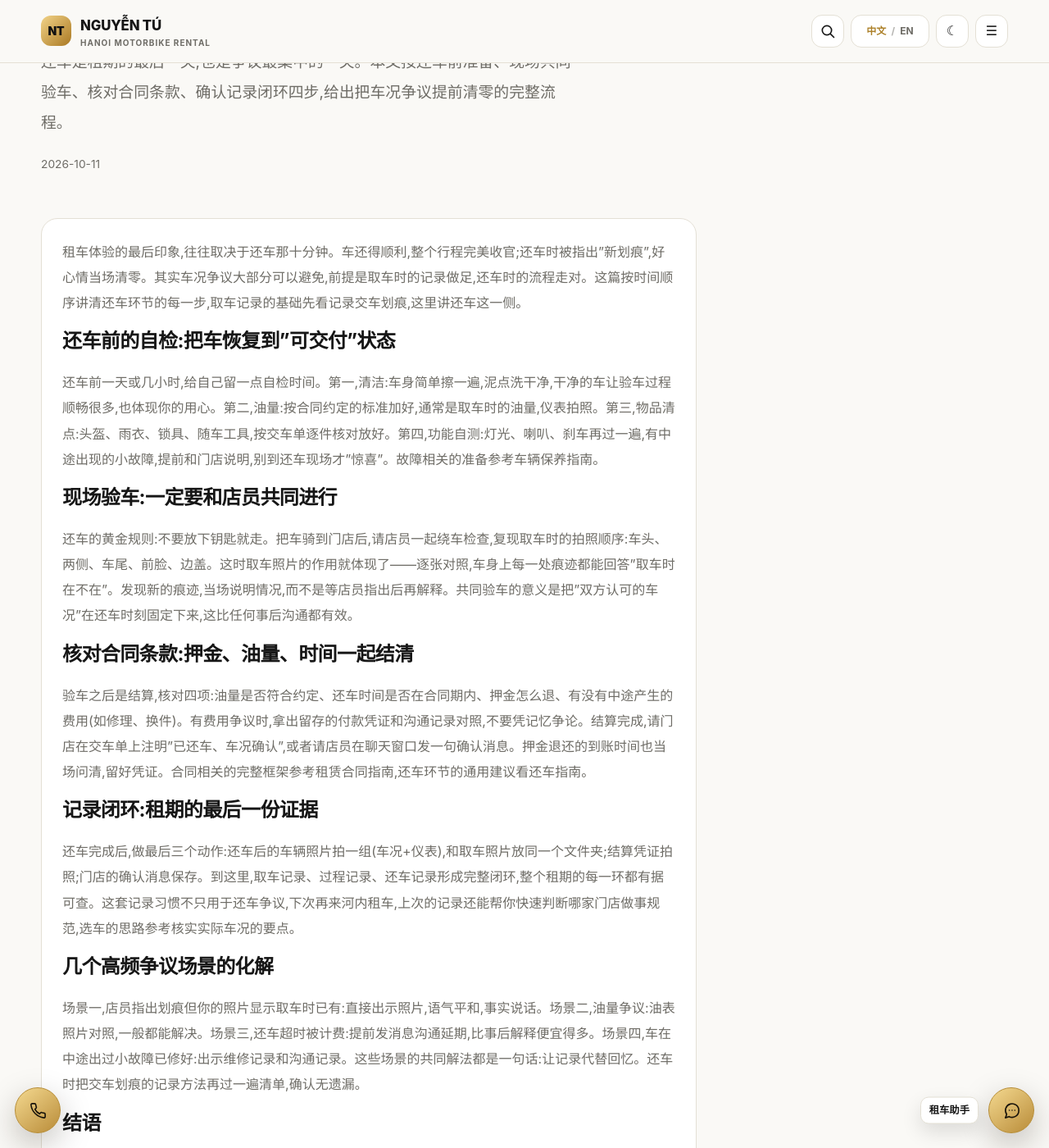
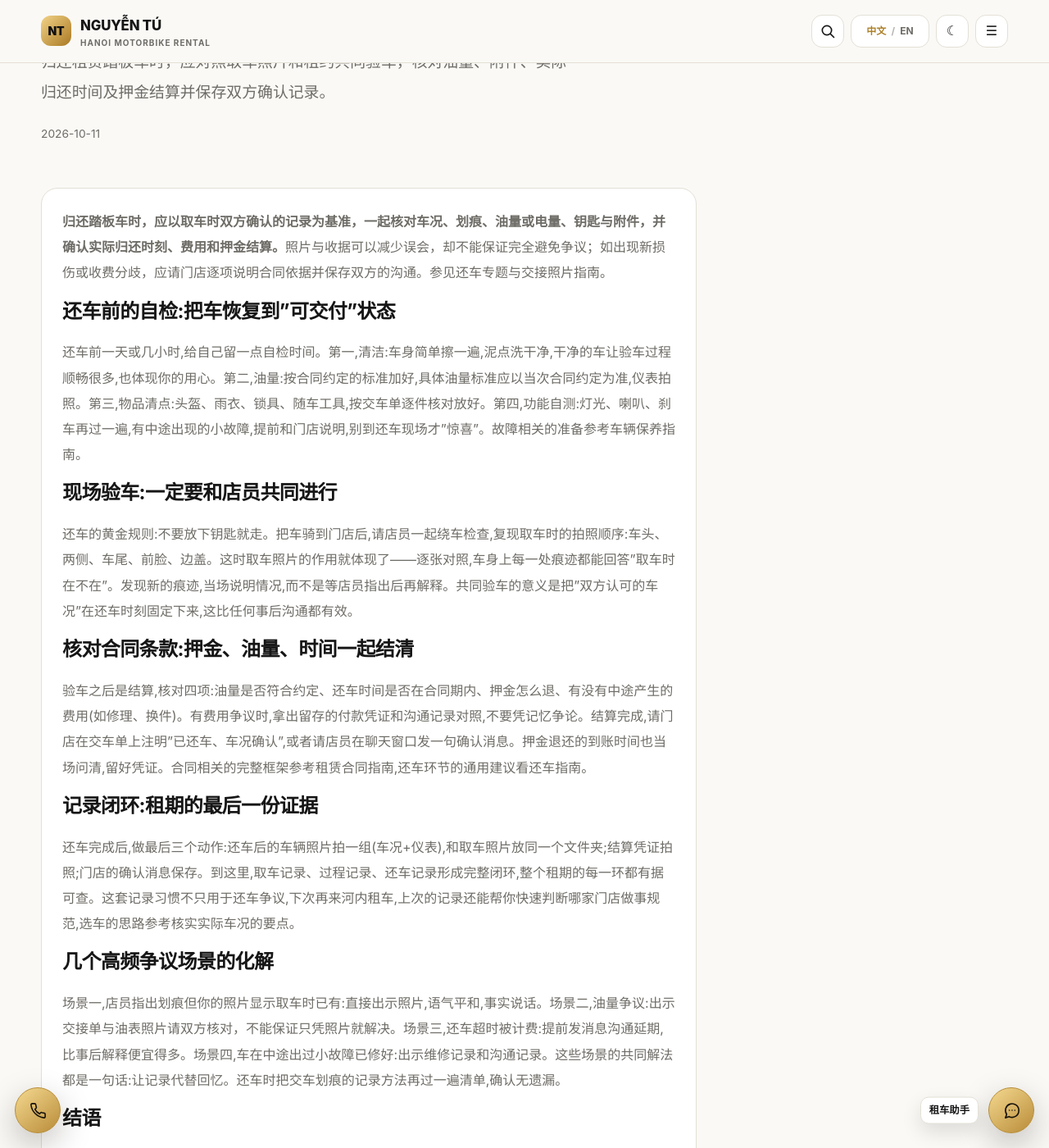
Before and after one commit to thuexemayhanoi/china, a Jekyll site: the page built from _posts/2026-10-11-hanoi-rental-scooters-25.md, in a window 1280 px wide and 1400 px high, scrolled down 221 px. Shown: the whole window at 82% size. Built offline with Jekyll 4.4.1, drawn with Linux system fonts in a browser that asks for light colours; some of the changed text lies outside the part shown.

Commit message:
seo(china): direct answer and factual audit 2026-10-11-hanoi-rental-scooters-25.md

```diff
--- a/_posts/2026-10-11-hanoi-rental-scooters-25.md
+++ b/_posts/2026-10-11-hanoi-rental-scooters-25.md
@@ -5,18 +5,19 @@ topic: "rental"
 subtopic: "scooters"
 permalink: "/blog/hanoi-rental-scooters-25/"
 title: "租踏板车归还时如何避免车况争议"
-description: "还车是租期的最后一关,也是争议最集中的一关。本文按还车前准备、现场共同验车、核对合同条款、确认记录闭环四步,给出把车况争议提前清零的完整流程。"
+description: "归还租赁踏板车时，应对照取车照片和租约共同验车，核对油量、附件、实际归还时间及押金结算并保存双方确认记录。"
+last_modified_at: "2026-10-12"
 primary_keyword: "河内踏板车租赁"
 date: "2026-10-11 17:14:30 +0700"
 seo_silo: "rental/scooters"
 breadcrumbs: [{"label": "博客", "href": "/blog/"}, {"label": "专题", "href": "/topics/rental/scooters/"}, {"label": "租踏板车归还时如何避免车况争议"}]
 publication_method: "automated_qa"
 ---
-租车体验的最后印象,往往取决于还车那十分钟。车还得顺利,整个行程完美收官;还车时被指出"新划痕",好心情当场清零。其实车况争议大部分可以避免,前提是取车时的记录做足,还车时的流程走对。这篇按时间顺序讲清还车环节的每一步,取车记录的基础先看[记录交车划痕](/blog/hanoi-rental-scooters-18/),这里讲还车这一侧。
+**归还踏板车时，应以取车时双方确认的记录为基准，一起核对车况、划痕、油量或电量、钥匙与附件，并确认实际归还时刻、费用和押金结算。**照片与收据可以减少误会，却不能保证完全避免争议；如出现新损伤或收费分歧，应请门店逐项说明合同依据并保存双方的沟通。参见[还车专题](/topics/guides/returns/)与[交接照片指南](/blog/hanoi-rental-scooters-18/)。
 
 ## 还车前的自检:把车恢复到"可交付"状态
 
-还车前一天或几小时,给自己留一点自检时间。第一,清洁:车身简单擦一遍,泥点洗干净,干净的车让验车过程顺畅很多,也体现你的用心。第二,油量:按合同约定的标准加好,通常是取车时的油量,仪表拍照。第三,物品清点:头盔、雨衣、锁具、随车工具,按交车单逐件核对放好。第四,功能自测:灯光、喇叭、刹车再过一遍,有中途出现的小故障,提前和门店说明,别到还车现场才"惊喜"。故障相关的准备参考[车辆保养指南](/topics/guides/maintenance/)。
+还车前一天或几小时,给自己留一点自检时间。第一,清洁:车身简单擦一遍,泥点洗干净,干净的车让验车过程顺畅很多,也体现你的用心。第二,油量:按合同约定的标准加好,具体油量标准应以当次合同约定为准,仪表拍照。第三,物品清点:头盔、雨衣、锁具、随车工具,按交车单逐件核对放好。第四,功能自测:灯光、喇叭、刹车再过一遍,有中途出现的小故障,提前和门店说明,别到还车现场才"惊喜"。故障相关的准备参考[车辆保养指南](/topics/guides/maintenance/)。
 
 ## 现场验车:一定要和店员共同进行
 
@@ -32,8 +33,8 @@ publication_method: "automated_qa"
 
 ## 几个高频争议场景的化解
 
-场景一,店员指出划痕但你的照片显示取车时已有:直接出示照片,语气平和,事实说话。场景二,油量争议:油表照片对照,一般都能解决。场景三,还车超时被计费:提前发消息沟通延期,比事后解释便宜得多。场景四,车在中途出过小故障已修好:出示维修记录和沟通记录。这些场景的共同解法都是一句话:让记录代替回忆。还车时把[交车划痕的记录方法](/blog/hanoi-rental-scooters-18/)再过一遍清单,确认无遗漏。
+场景一,店员指出划痕但你的照片显示取车时已有:直接出示照片,语气平和,事实说话。场景二,油量争议:出示交接单与油表照片请双方核对，不能保证只凭照片就解决。场景三,还车超时被计费:提前发消息沟通延期,比事后解释便宜得多。场景四,车在中途出过小故障已修好:出示维修记录和沟通记录。这些场景的共同解法都是一句话:让记录代替回忆。还车时把[交车划痕的记录方法](/blog/hanoi-rental-scooters-18/)再过一遍清单,确认无遗漏。
 
 ## 结语
 
-避免还车争议的公式:取车记录做足 + 还车自检做好 + 共同验车到场 + 结算逐项核对。四步走完,争议无处生根。租车这件事,开始时多花十分钟,结束时就能省下一小时,更多行程建议看[踏板车租赁专题](/topics/rental/scooters/)。
+避免还车争议的公式:取车记录做足 + 还车自检做好 + 共同验车到场 + 结算逐项核对。完成这些步骤有助于降低沟通误差，但仍须按照合同和实际证据处理可能出现的争议。租车这件事,开始时多花十分钟,结束时就能省下一小时,更多行程建议看[踏板车租赁专题](/topics/rental/scooters/)。
```
